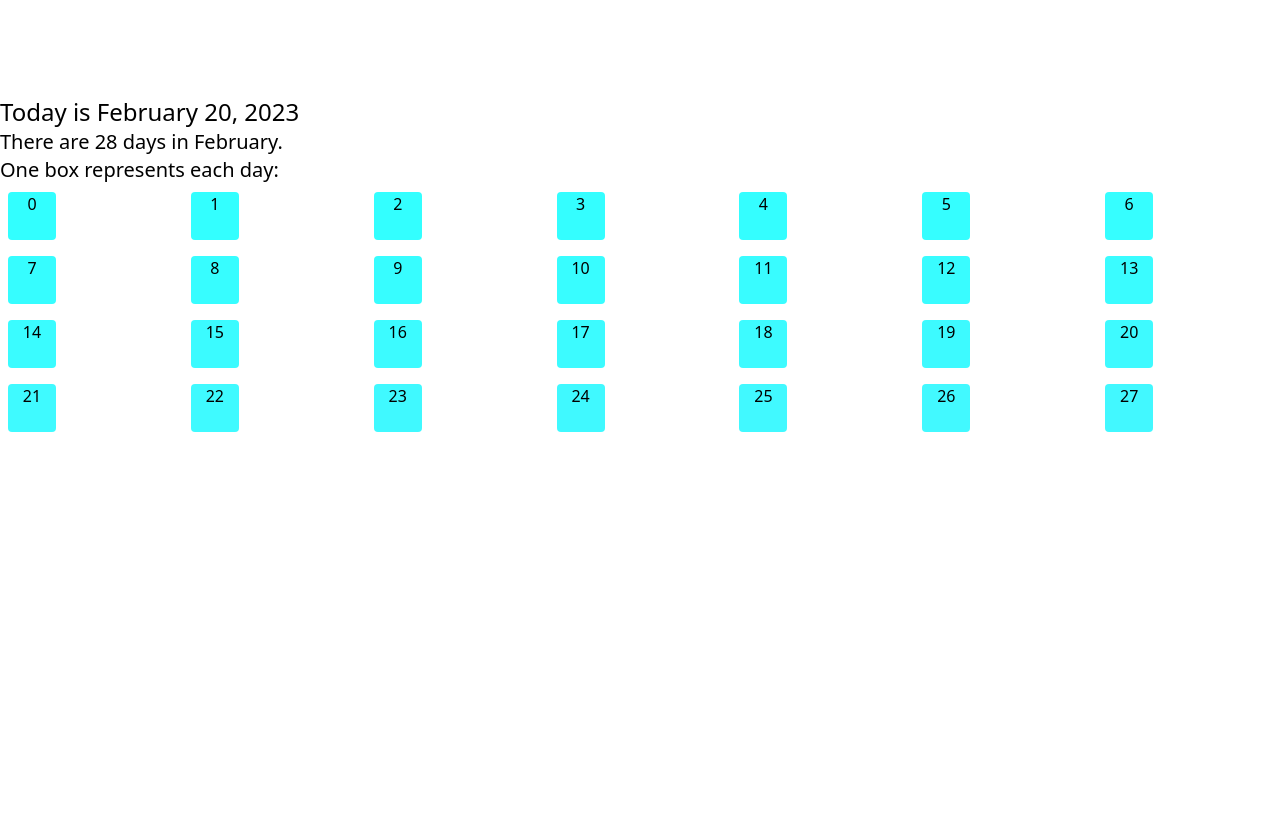
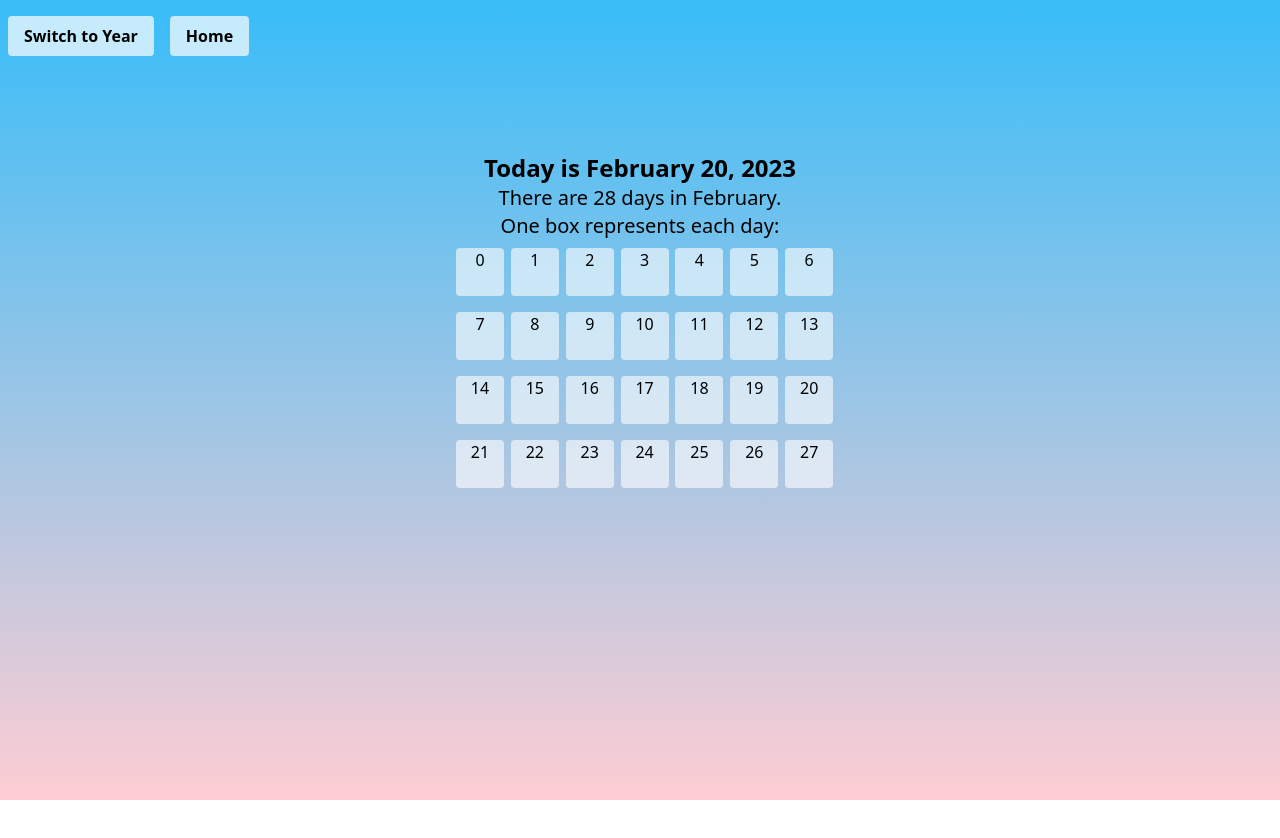
Before and after one commit to Pawtang/sunny-front, a React (Create React App) app in the folder Sunny/: page /month in a window 1280 px wide. Shown: the top 838 px of the page. After the commit the page ends 800 px from the top, so only its background shows below. Built offline with nearby package versions, Linux system fonts and the light colour scheme.

Commit message:
structure

```diff
--- a/Sunny/src/App.tsx
+++ b/Sunny/src/App.tsx
@@ -6,7 +6,7 @@ import Month from "./components/Month";
 
 import "./styles/App.css";
 
-function App() {
+const App = () => {
   return (
     <Routes>
       <Route path="/" element={<Home />} />
@@ -14,6 +14,6 @@ function App() {
       <Route path="/month" element={<Month />} />
     </Routes>
   );
-}
+};
 
 export default App;
--- a/Sunny/src/components/CalendarDay.tsx
+++ b/Sunny/src/components/CalendarDay.tsx
@@ -17,7 +17,10 @@ const CalendarDay: FunctionComponent<calendarDayProps> = (props) => {
     };
     return (
       <Link to="/Day">
-        <div className="dayBox w-12 h-12 m-2 rounded" style={divStyle}>
+        <div
+          className="dayBox w-12 h-12 m-2 rounded bg-white/60 hover:bg-white hover:drop-shadow-md "
+          // style={divStyle}
+        >
           <h1 className="text-large text-center">{dayIndex}</h1>
         </div>
       </Link>
--- a/Sunny/src/components/Day.tsx
+++ b/Sunny/src/components/Day.tsx
@@ -4,13 +4,14 @@ import BooleanRating from "../elements/BooleanRating";
 import NumberRating from "../elements/NumberRating";
 import RangeRating from "../elements/RangeRating";
 import dayjs, { Dayjs } from "dayjs";
-import Button from "../elements/Button";
+import LinkButton from "../elements/LinkButton";
 const today = dayjs();
 
 const Day: FunctionComponent = () => {
   // const [dailyRating, setDailyRating] = useState(0);
 
   const time = today.format("h:mm A");
+
   // const daytimeGradient = (timestamp: Dayjs) => {
   //   switch (timestamp) {
   //     case (dawn) {
@@ -53,9 +54,14 @@ const Day: FunctionComponent = () => {
             </div>
           </div>
           <div className="rating-inputs container mx-auto mt-4 max-w-lg">
-            <RangeRating value="Quality"></RangeRating>
+            {/*
+            Need to get values from child components, so need to pass a state setter from THIS scope
+            However, also need to map both the inputs and the states based on the trackers the user has set up
+
+            */}
+            <RangeRating value="Quality" maximum={4}></RangeRating>
+            <RangeRating value="Sleep" maximum={12}></RangeRating>
             <BooleanRating value="Exercise"></BooleanRating>
-            <NumberRating value="Sleep"></NumberRating>
             <NumberRating value="Miles Run"></NumberRating>
             <NumberRating value="Minutes Read"></NumberRating>
           </div>
@@ -72,16 +78,16 @@ const Day: FunctionComponent = () => {
           </div>
         </div>
         <div className="container submit mx-auto m-10 mx-auto flex justify-center max-w-sm">
-          <Button
+          <LinkButton
             linkTo="/Month"
             buttonText="Back"
             styleTags="text-center"
-          ></Button>
-          <Button
+          ></LinkButton>
+          <LinkButton
             linkTo=""
             buttonText="Submit"
             styleTags="text-center"
-          ></Button>
+          ></LinkButton>
         </div>
       </div>
     </div>
--- a/Sunny/src/components/Home.tsx
+++ b/Sunny/src/components/Home.tsx
@@ -1,22 +1,40 @@
 import { Link } from "react-router-dom";
 import React, { FunctionComponent } from "react";
-import Button from "../elements/Button";
+import { Fragment } from "react";
+import LinkButton from "../elements/LinkButton";
+import Navbar from "./Navbar";
 // import Month from "./Month";
 // import Day from "./Day";
 
 const Home: FunctionComponent = () => {
   return (
-    <div className="bg-gradient-to-r from-cyan-500 to-blue-500 container-fluid h-screen w-screen flex items-center">
-      <div className="container flex justify-center mx-auto">
-        <div className="container border mx-auto">
-          <h2>Welcome to the homepage!</h2>
-          <p>Landing page and call-to-action</p>
-          <nav>
-            <Button linkTo="/Month" buttonText="Daily Quality Tracker"></Button>
-          </nav>
+    <>
+      <Navbar></Navbar>
+      <div className="bg-gradient-to-r from-cyan-500 to-blue-500 container-fluid h-screen w-screen">
+        <div className="flex items-center w-100 h-screen border container-fluid">
+          <div className="container flex justify-center mx-auto max-w-xl">
+            <div className="container mx-auto text-white">
+              <h2 className="text-xl">
+                <b>Welcome to Sunny!</b>
+              </h2>
+              <p>A daily journal and habit tracker</p>
+              <nav>
+                <LinkButton
+                  linkTo="/Month"
+                  buttonText="My Calendar"
+                  styleTags="mx-auto"
+                ></LinkButton>
+                <LinkButton
+                  linkTo="/Day"
+                  buttonText="Today's journal"
+                  styleTags="ml-4"
+                ></LinkButton>
+              </nav>
+            </div>
+          </div>
         </div>
       </div>
-    </div>
+    </>
   );
 };
 
--- a/Sunny/src/components/Month.tsx
+++ b/Sunny/src/components/Month.tsx
@@ -2,6 +2,8 @@ import React, { FunctionComponent } from "react";
 import { useState } from "react";
 import dayjs from "dayjs";
 import CalendarDay from "./CalendarDay";
+import ActionButton from "../elements/ActionButton";
+import LinkButton from "../elements/LinkButton";
 
 const Month: FunctionComponent = () => {
   const today = dayjs();
@@ -9,21 +11,36 @@ const Month: FunctionComponent = () => {
   const yearCount = 365;
   const [isMonth, setIsMonth] = useState(true);
   const containerStyle = () => {
-    return isMonth ? "grid-cols-7" : "grid-cols-16";
+    return isMonth ? "grid-cols-7 max-w-sm" : "grid-cols-16 max-w-xxl";
   };
 
   return (
-    <div className="Month h-screen">
-      <div className="container mx-auto mt-24">
-        <h1 className="text-2xl">Today is {today.format("MMMM DD, YYYY")}</h1>
+    <div className="mt-0 h-screen bg-gradient-to-b from-sky-400 to-rose-200">
+      <div className="container nav">
+        <ActionButton
+          // stateSetter={setIsMonth}
+          onClick={() => (isMonth ? setIsMonth(false) : setIsMonth(true))}
+          buttonText={isMonth ? "Switch to Year" : "Switch to Month"}
+          styleTags="mt-4"
+        ></ActionButton>
+        <LinkButton linkTo="/" buttonText="Home"></LinkButton>
+      </div>
 
-        <h1 className="text-xl">
-          There are {today.daysInMonth()} days in {today.format("MMMM")}
-          .<br />
-          One box represents each day:
-        </h1>
+      <div className="container justify-content mx-auto mt-24">
+        <div className="container justify-content mx-auto max-w-lg">
+          <h1 className="text-2xl mx-auto text-center">
+            <b>Today is {today.format("MMMM DD, YYYY")}</b>
+          </h1>
+          <h1 className="text-xl text-center">
+            {isMonth
+              ? `There are ${monthCount} days in ${today.format("MMMM")}`
+              : `There are 365 days in most years`}
+            .<br />
+            One box represents each day:
+          </h1>
+        </div>
         <div
-          className={` container grid place-content-center ${containerStyle()}`}
+          className={`mx-auto container grid place-content-center ${containerStyle()}`}
         >
           {/* <div className={`dayContainer grid grid-cols-7`}> */}
           {[...Array(isMonth ? monthCount : 365)].map((value, index) => (
--- /dev/null
+++ b/Sunny/src/components/Navbar.tsx
@@ -0,0 +1,19 @@
+import React, { FunctionComponent } from "react";
+import { useState } from "react";
+// import dayjs from "dayjs";
+// import { Interface } from "readline";
+import { Link } from "react-router-dom";
+import LinkButton from "../elements/LinkButton";
+
+const Navbar: FunctionComponent = () => {
+  return (
+    <div className="bg-white/0 absolute p-4">
+      <nav>
+        <LinkButton linkTo="" buttonText="Login"></LinkButton>
+        <LinkButton linkTo="" buttonText="Signup"></LinkButton>
+      </nav>
+    </div>
+  );
+};
+
+export default Navbar;
--- a/Sunny/src/elements/ActionButton.tsx
+++ b/Sunny/src/elements/ActionButton.tsx
@@ -4,21 +4,21 @@ import { Link } from "react-router-dom";
 
 interface buttonProps {
   buttonText: string;
-  onClick: string;
+  onClick: any;
   styleTags?: string;
+  // stateSetter: React.Dispatch<React.SetStateAction<boolean>>;
 }
 
-const Button: FunctionComponent<buttonProps> = (props) => {
+const ActionButton: FunctionComponent<buttonProps> = (props) => {
   const { buttonText, onClick, styleTags } = props;
   return (
-    <Link to={linkTo}>
-      <button
-        className={`bg-white/70 hover:bg-white active:outline-double text-black font-bold py-2 px-4 mx-2 rounded ${styleTags}`}
-      >
-        {buttonText}
-      </button>
-    </Link>
+    <button
+      className={`bg-white/70 transition-all hover:drop-shadow-md hover:bg-white active:outline-double text-black font-bold py-2 px-4 mx-2 rounded ${styleTags}`}
+      onClick={onClick}
+    >
+      {buttonText}
+    </button>
   );
 };
 
-export default Button;
+export default ActionButton;
--- a/Sunny/src/elements/Button.tsx
+++ b/Sunny/src/elements/LinkButton.tsx
@@ -8,12 +8,12 @@ interface buttonProps {
   styleTags?: string;
 }
 
-const Button: FunctionComponent<buttonProps> = (props) => {
+const LinkButton: FunctionComponent<buttonProps> = (props) => {
   const { buttonText, linkTo, styleTags } = props;
   return (
     <Link to={linkTo}>
       <button
-        className={`bg-white/70 hover:bg-white active:outline-double text-black font-bold py-2 px-4 mx-2 rounded ${styleTags}`}
+        className={`bg-white/70 transition-all hover:bg-white hover:drop-shadow-md active:outline-double text-black font-bold py-2 px-4 mx-2 rounded ${styleTags}`}
       >
         {buttonText}
       </button>
@@ -21,4 +21,4 @@ const Button: FunctionComponent<buttonProps> = (props) => {
   );
 };
 
-export default Button;
+export default LinkButton;
--- a/Sunny/src/elements/RangeRating.tsx
+++ b/Sunny/src/elements/RangeRating.tsx
@@ -3,6 +3,7 @@ import { useState } from "react";
 import { Interface } from "readline";
 
 const evaluateRating = (value: string, rating: number) => {
+  if (value === "Quality") {
     switch (rating) {
       case 0:
         return "Miserable day...";
@@ -17,15 +18,18 @@ const evaluateRating = (value: string, rating: number) => {
       default:
         return "Rate your day!";
     }
+  } else if (value === "Sleep") return `${(rating + 1).toString()} hours`;
+  else return (rating + 1).toString();
 };
 
 interface ratingProps {
   value: string;
+  maximum: number;
 }
 
 const RangeRating: FunctionComponent<ratingProps> = (props) => {
-  const { value } = props;
-  const [rating, setRating] = useState(4);
+  const { value, maximum } = props;
+  const [rating, setRating] = useState(maximum);
 
   return (
     <div className="container dayrating mx-auto px-6">
@@ -37,7 +41,7 @@ const RangeRating: FunctionComponent<ratingProps> = (props) => {
             name="day-quality"
             id="day-quality"
             min={0}
-            max={4}
+            max={maximum}
             value={rating}
             onChange={(e) => {
               setRating(e.target.valueAsNumber);
--- a/Sunny/src/styles/App.css
+++ b/Sunny/src/styles/App.css
@@ -94,8 +94,8 @@ input[type="range"]::-webkit-slider-thumb:active {
   transform: scale(1);
 }
 
-input::-webkit-outer-spin-button,
-input::-webkit-inner-spin-button {
+input::-webkit-outer-spin-linkbutton,
+input::-webkit-inner-spin-linkbutton {
   appearance: none;
 }
 
```
Also changed, not shown: Sunny/src/components/notes.txt (added), 1 other file (tests, documents, lock files or other folders). Lines whose indentation alone changed are shown as unchanged.
